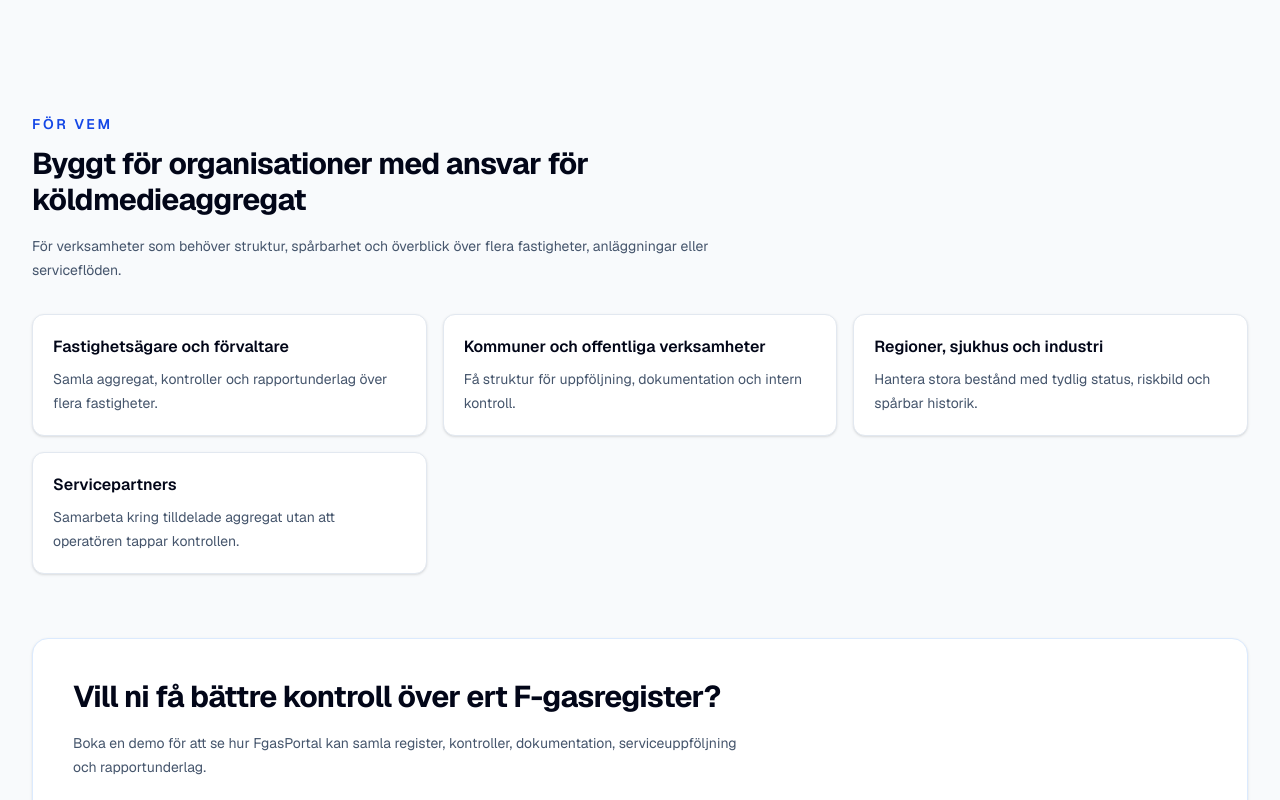
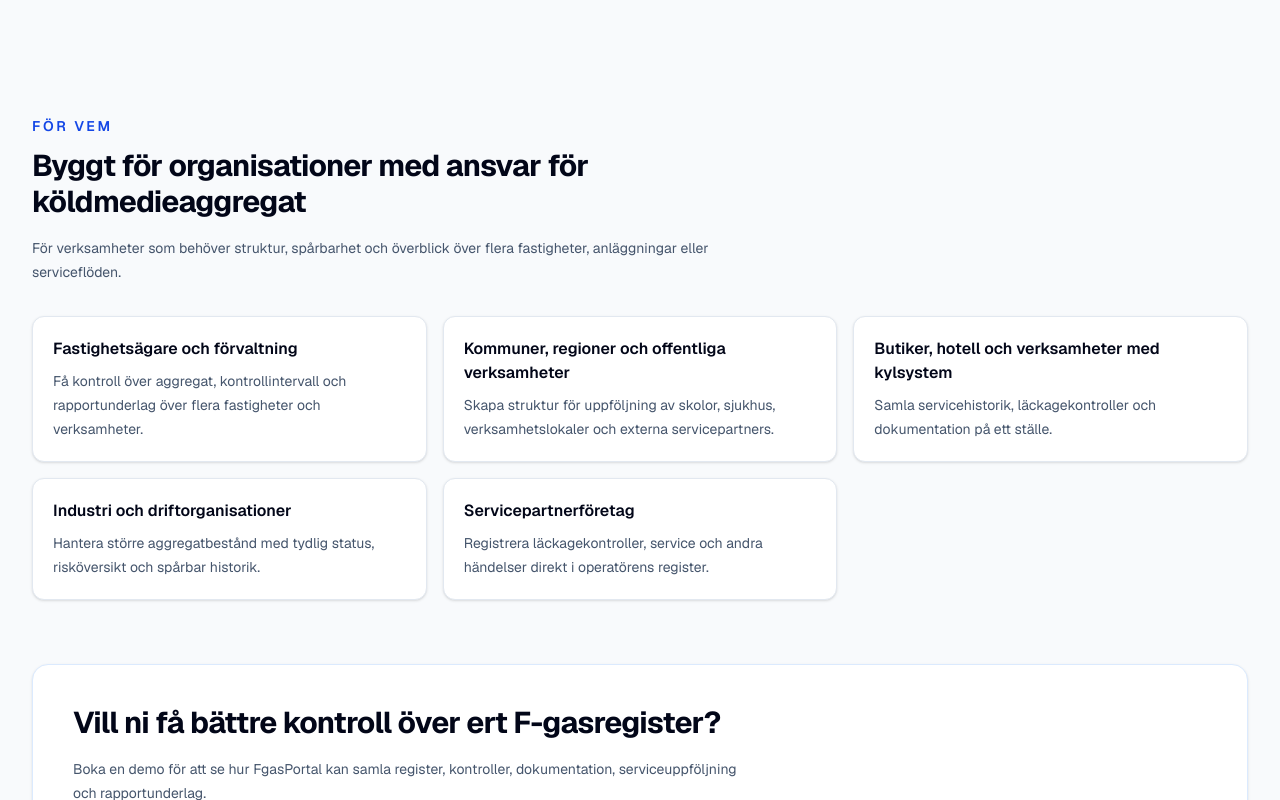
Before and after one commit to pontushelm/fgasportal, a Next.js app: page / in a window 1280 px wide. Shown: the part 2484-3284 px from the top of the page. Built offline with nearby package versions, Linux system fonts and the light colour scheme.

Commit message:
Update landing page audience copy

```diff
--- a/app/page.tsx
+++ b/app/page.tsx
@@ -40,20 +40,24 @@ const workflowSteps = [
 
 const audiences = [
   {
-    title: "Fastighetsägare och förvaltare",
-    text: "Samla aggregat, kontroller och rapportunderlag över flera fastigheter.",
+    title: "Fastighetsägare och förvaltning",
+    text: "Få kontroll över aggregat, kontrollintervall och rapportunderlag över flera fastigheter och verksamheter.",
   },
   {
-    title: "Kommuner och offentliga verksamheter",
-    text: "Få struktur för uppföljning, dokumentation och intern kontroll.",
+    title: "Kommuner, regioner och offentliga verksamheter",
+    text: "Skapa struktur för uppföljning av skolor, sjukhus, verksamhetslokaler och externa servicepartners.",
   },
   {
-    title: "Regioner, sjukhus och industri",
-    text: "Hantera stora bestånd med tydlig status, riskbild och spårbar historik.",
+    title: "Butiker, hotell och verksamheter med kylsystem",
+    text: "Samla servicehistorik, läckagekontroller och dokumentation på ett ställe.",
   },
   {
-    title: "Servicepartners",
-    text: "Samarbeta kring tilldelade aggregat utan att operatören tappar kontrollen.",
+    title: "Industri och driftorganisationer",
+    text: "Hantera större aggregatbestånd med tydlig status, risköversikt och spårbar historik.",
+  },
+  {
+    title: "Servicepartnerföretag",
+    text: "Registrera läckagekontroller, service och andra händelser direkt i operatörens register.",
   },
 ]
 
@@ -185,7 +189,7 @@ export default function Home() {
           </div>
           <div className="grid gap-3">
             <ServicePoint>Operatören behåller kontrollen över sitt F-gasregister</ServicePoint>
-            <ServicePoint>Servicepartners får begränsad åtkomst till tilldelade aggregat</ServicePoint>
+            <ServicePoint>Servicepartners kan registrera läckagekontroller, service och andra händelser direkt i operatörens register.</ServicePoint>
             <ServicePoint>Byggt för organisationer med flera fastigheter och externa servicepartners</ServicePoint>
           </div>
         </div>
```
